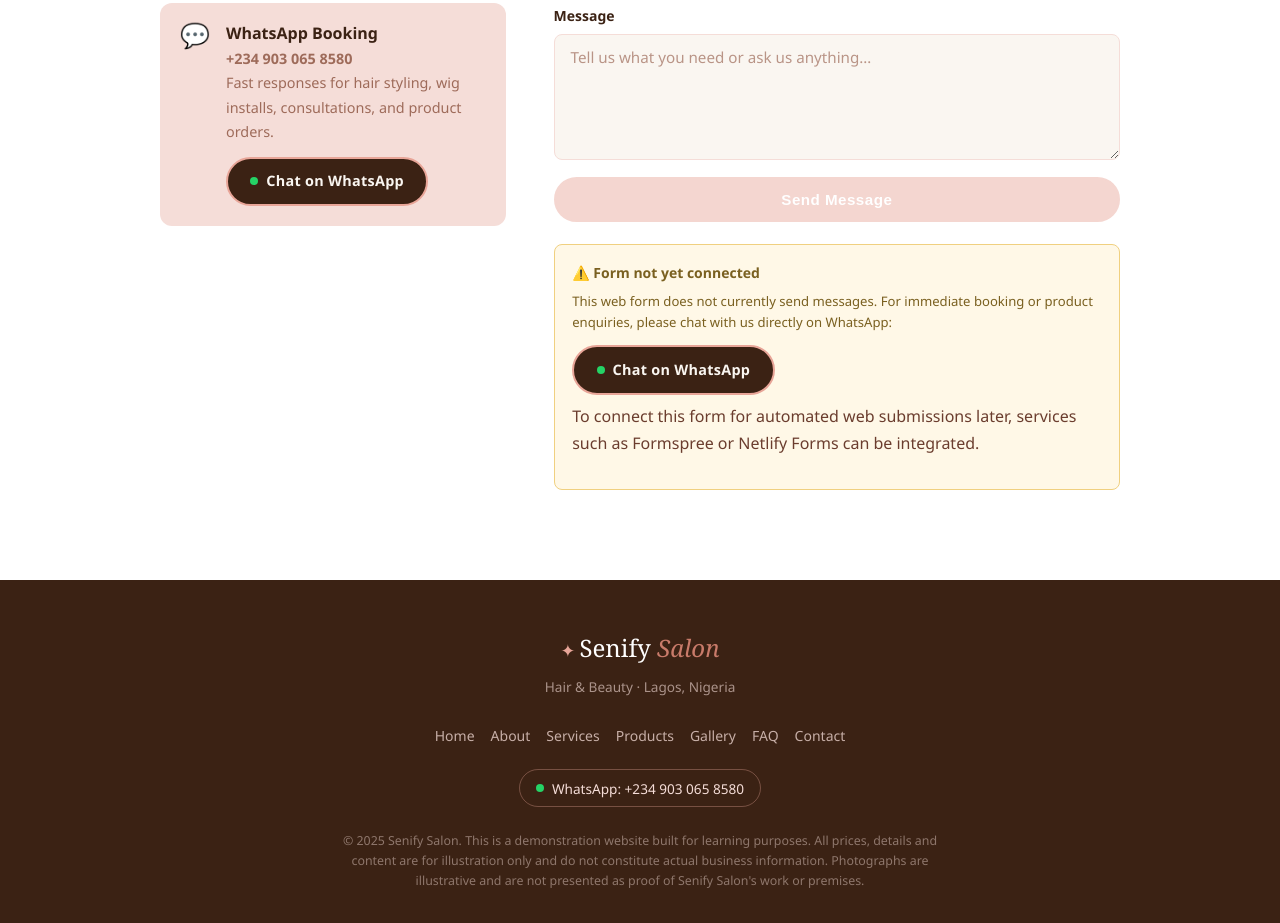
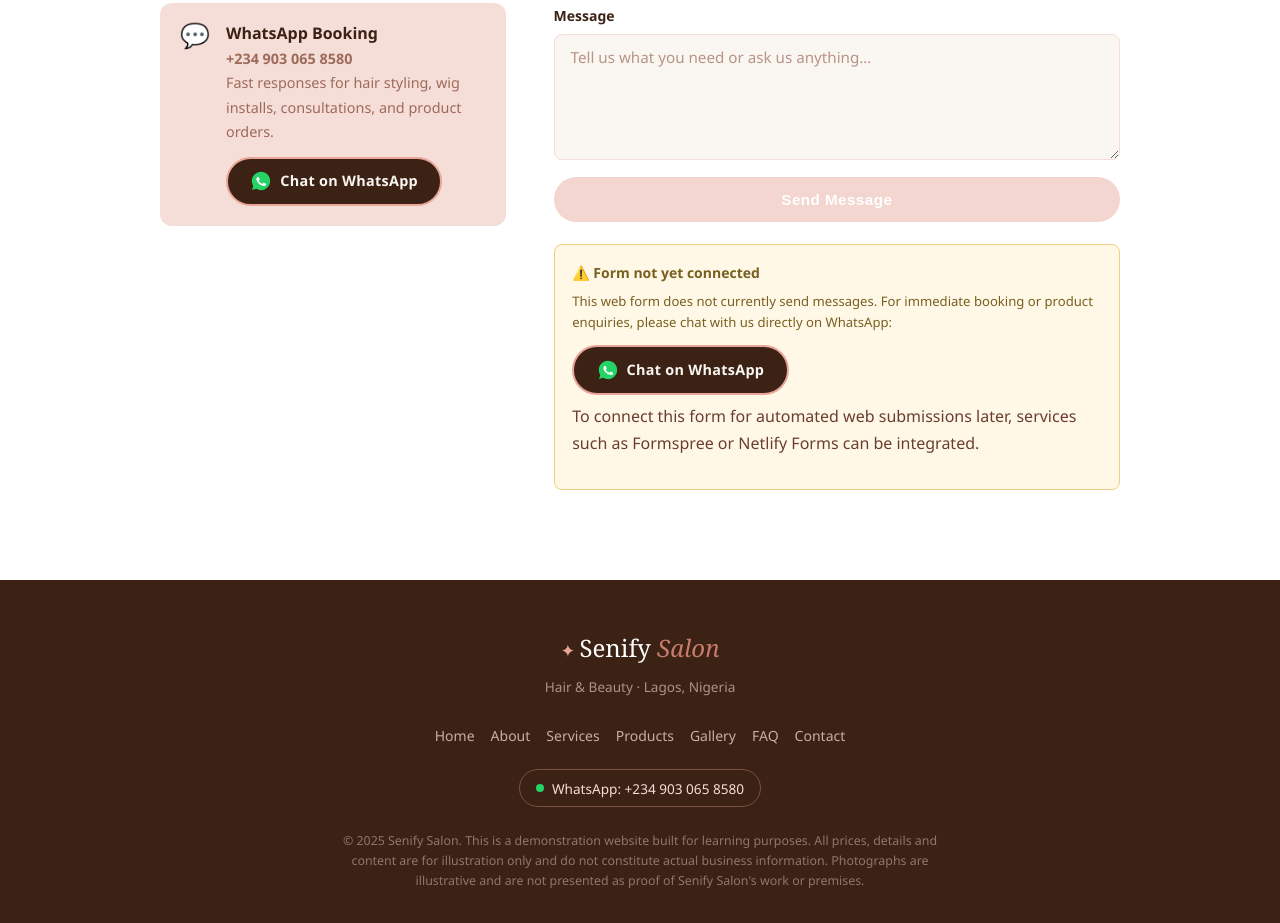
Before and after one commit to Nanvang/senify-salon, a plain HTML site: page index.html in a window 1280 px wide. Shown: the part 6312-7235 px from the top of the page. Drawn offline with Linux system fonts and the light colour scheme.

Commit message:
Improve WhatsApp booking button icon

```diff
--- a/index.html
+++ b/index.html
@@ -570,7 +570,11 @@
                 <p>Fast responses for hair styling, wig installs, consultations, and product orders.</p>
                 <a href="https://wa.me/2349030658580?text=Hello%20Senify%20Salon%2C%20I%20would%20like%20to%20enquire%20about%20your%20beauty%20services."
                   class="btn btn-whatsapp" target="_blank" rel="noopener noreferrer">
-                  <span class="whatsapp-dot" aria-hidden="true"></span> Chat on WhatsApp
+                  <svg xmlns="http://www.w3.org/2000/svg" viewBox="0 0 24 24" width="22" height="22" aria-hidden="true" class="whatsapp-icon">
+                    <path fill="#25D366" d="M12.004 2C6.478 2 2 6.478 2 12c0 1.954.563 3.778 1.536 5.32L2.25 21.75l4.577-1.258A9.957 9.957 0 0 0 12.004 22c5.524 0 10.002-4.478 10.002-10S17.528 2 12.004 2z"/>
+                    <path fill="#FFFFFF" d="M17.731 16.178c-.24.673-1.392 1.286-1.92 1.344-.504.057-1.156.082-3.32-.813-2.617-1.082-4.305-3.743-4.436-3.916-.13-.173-1.054-1.403-1.054-2.677 0-1.273.666-1.899.903-2.158.236-.26.516-.324.688-.324.172 0 .344.002.495.01.16.008.375-.061.587.447.22.528.75 1.83.816 1.962.065.132.108.288.021.46-.086.173-.13.28-.258.432-.13.152-.272.339-.388.455-.13.13-.265.27-.114.53.151.26.67 1.103 1.436 1.785.986.877 1.817 1.149 2.076 1.278.258.13.41.109.56-.065.152-.173.647-.755.82-1.015.172-.26.344-.216.58-.13.237.087 1.506.71 1.764.84.258.13.43.195.495.303.064.108.064.627-.176 1.3z"/>
+                  </svg>
+                  Chat on WhatsApp
                 </a>
               </div>
             </div>
@@ -620,7 +624,11 @@
               </p>
               <a href="https://wa.me/2349030658580?text=Hello%20Senify%20Salon%2C%20I%20would%20like%20to%20enquire%20about%20your%20beauty%20services."
                 class="btn btn-whatsapp btn-whatsapp-inline" target="_blank" rel="noopener noreferrer">
-                <span class="whatsapp-dot" aria-hidden="true"></span> Chat on WhatsApp
+                <svg xmlns="http://www.w3.org/2000/svg" viewBox="0 0 24 24" width="22" height="22" aria-hidden="true" class="whatsapp-icon">
+                  <path fill="#25D366" d="M12.004 2C6.478 2 2 6.478 2 12c0 1.954.563 3.778 1.536 5.32L2.25 21.75l4.577-1.258A9.957 9.957 0 0 0 12.004 22c5.524 0 10.002-4.478 10.002-10S17.528 2 12.004 2z"/>
+                  <path fill="#FFFFFF" d="M17.731 16.178c-.24.673-1.392 1.286-1.92 1.344-.504.057-1.156.082-3.32-.813-2.617-1.082-4.305-3.743-4.436-3.916-.13-.173-1.054-1.403-1.054-2.677 0-1.273.666-1.899.903-2.158.236-.26.516-.324.688-.324.172 0 .344.002.495.01.16.008.375-.061.587.447.22.528.75 1.83.816 1.962.065.132.108.288.021.46-.086.173-.13.28-.258.432-.13.152-.272.339-.388.455-.13.13-.265.27-.114.53.151.26.67 1.103 1.436 1.785.986.877 1.817 1.149 2.076 1.278.258.13.41.109.56-.065.152-.173.647-.755.82-1.015.172-.26.344-.216.58-.13.237.087 1.506.71 1.764.84.258.13.43.195.495.303.064.108.064.627-.176 1.3z"/>
+                </svg>
+                Chat on WhatsApp
               </a>
               <p class="form-status-note">
                 To connect this form for automated web submissions later, services such as
--- a/style.css
+++ b/style.css
@@ -279,6 +279,15 @@ p {
 .btn-whatsapp-inline {
   margin: 0.75rem 0 0.5rem;
   width: auto;
+}
+
+/* Official WhatsApp SVG logo icon */
+.whatsapp-icon {
+  width: 22px;
+  height: 22px;
+  flex-shrink: 0;
+  display: inline-block;
+  vertical-align: middle;
 }
 
 /* Small green indicator dot to subtly recognize WhatsApp while preserving brand colours */
```
